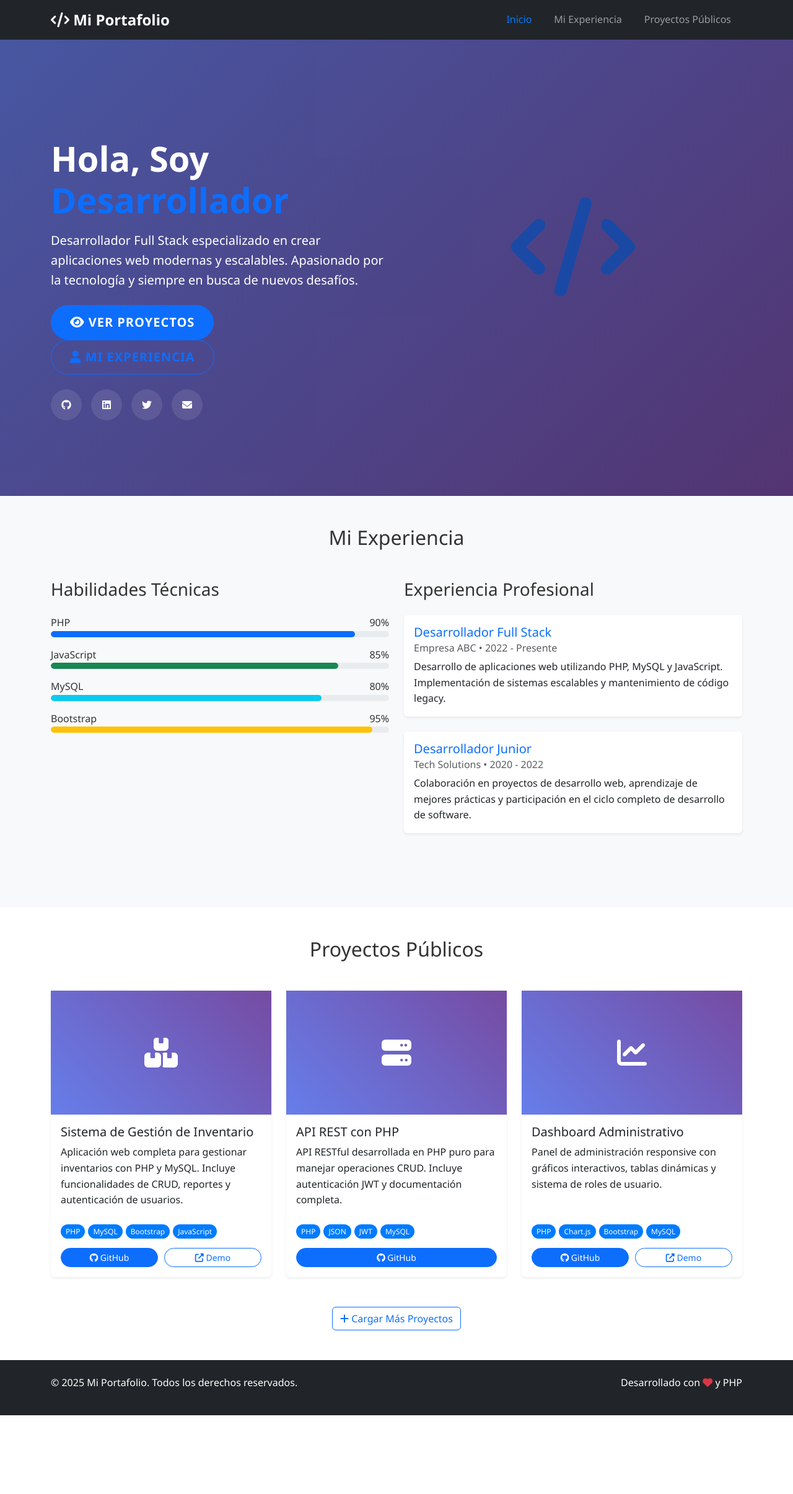
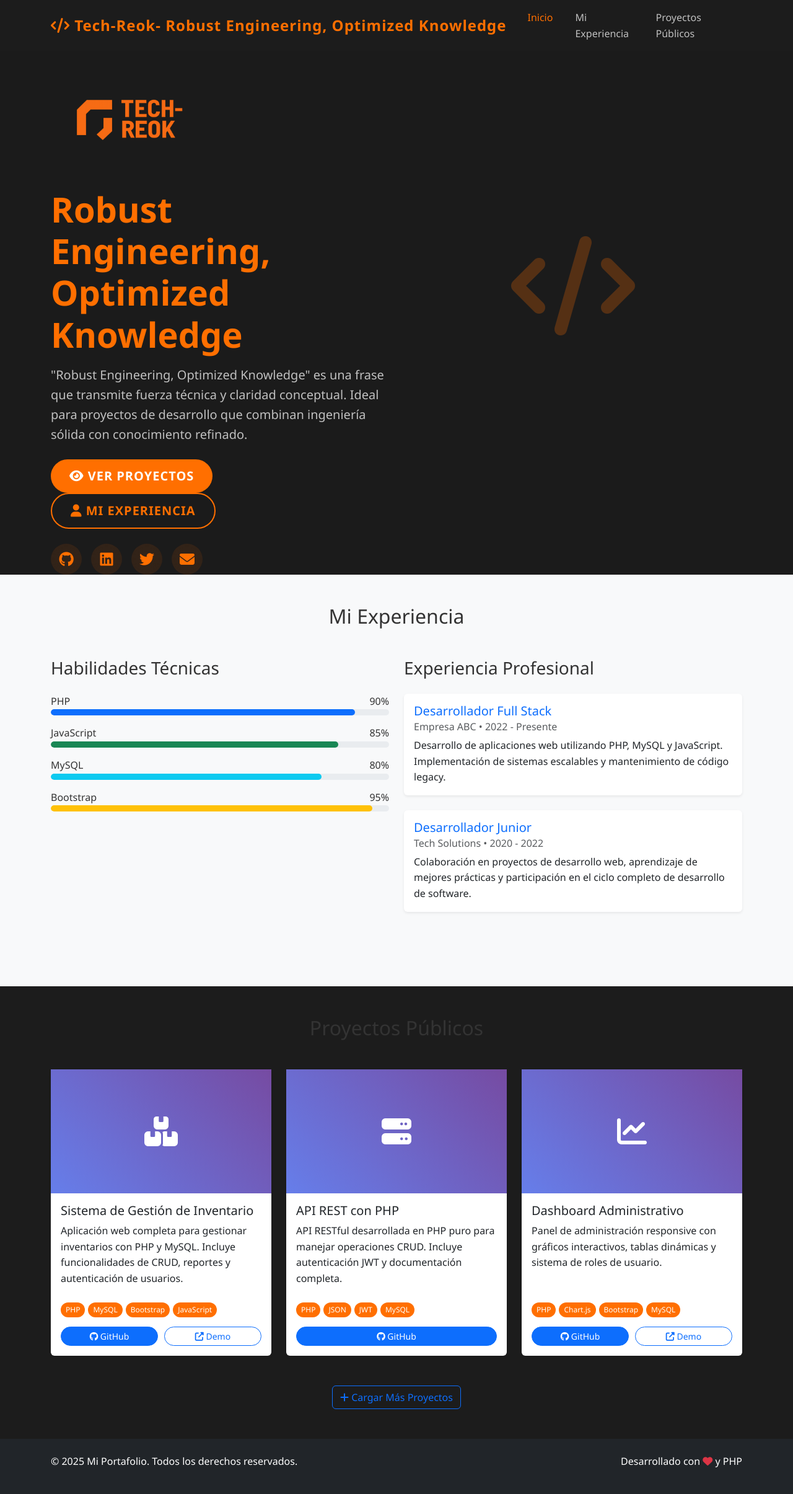
Before and after one commit to marcocantugea/techreok.com, a PHP site: page / in a window 1280 px wide. Shown: the whole page at 62% size. Before the commit the page ends 2283 px from the top, so only its background shows below. Run offline with PHP 8.4, Linux system fonts and the light colour scheme.

Commit message:
Update Dockerfile, styles, and index for improved deployment and design
- Enhanced Dockerfile with better permission settings and added dos2unix for line endings.
- Updated CSS variables for a vibrant color scheme and improved styling across components.
- Added logo images for branding.
- Created deploy script for easier project deployment via rsync.
- Modified index.php for updated title and branding, including logo integration.

```diff
--- a/assets/css/style.css
+++ b/assets/css/style.css
@@ -1,14 +1,23 @@
 /* Estilos personalizados para el portafolio */
 
+
 :root {
-    --primary-color: #007bff;
-    --secondary-color: #6c757d;
-    --success-color: #28a745;
-    --info-color: #17a2b8;
-    --warning-color: #ffc107;
-    --danger-color: #dc3545;
-    --light-color: #f8f9fa;
-    --dark-color: #343a40;
+    --primary-color: #FF6F00; /* Naranja vibrante */
+    --secondary-color: #00BFFF; /* Azul eléctrico */
+    --accent-color: #C0C0C0; /* Plata suave */
+    --background-color: #1C1C1C; /* Charcoal gris oscuro */
+    --text-color: #FF6F00; /* Naranja para textos destacados */
+    --light-color: #C0C0C0;
+    --dark-color: #1C1C1C;
+}
+
+body {
+    background: var(--background-color) !important;
+    color: var(--light-color);
+}
+
+html {
+    background: var(--background-color);
 }
 
 /* Estilos generales */
@@ -23,30 +32,37 @@
 }
 
 /* Navbar */
+.navbar {
+    background: var(--background-color) !important;
+}
 .navbar-brand {
     font-weight: bold;
     font-size: 1.5rem;
+    color: var(--primary-color) !important;
+    letter-spacing: 1px;
 }
-
 .navbar-nav .nav-link {
     font-weight: 500;
     margin: 0 10px;
+    color: var(--light-color) !important;
     transition: color 0.3s ease;
 }
-
 .navbar-nav .nav-link:hover,
 .navbar-nav .nav-link.active {
     color: var(--primary-color) !important;
 }
 
+
 /* Sección Hero */
 .hero-section {
-    background: linear-gradient(135deg, #667eea 0%, #764ba2 100%);
-    color: white;
+    background: var(--background-color);
+    color: var(--primary-color);
     position: relative;
     overflow: hidden;
+    min-height: 100vh;
+    display: flex;
+    align-items: center;
 }
-
 .hero-section::before {
     content: '';
     position: absolute;
@@ -54,7 +70,7 @@
     left: 0;
     right: 0;
     bottom: 0;
-    background: rgba(0, 0, 0, 0.3);
+    background: rgba(28, 28, 28, 0.7);
     z-index: 1;
 }
 
@@ -62,6 +78,7 @@
     position: relative;
     z-index: 2;
     padding-top: 100px;
+    color: var(--primary-color);
 }
 
 .hero-buttons .btn {
@@ -71,11 +88,20 @@
     text-transform: uppercase;
     letter-spacing: 1px;
     transition: all 0.3s ease;
+    background: var(--primary-color);
+    border: none;
+    color: #fff;
 }
-
+.hero-buttons .btn.btn-outline-primary {
+    background: transparent;
+    border: 2px solid var(--primary-color);
+    color: var(--primary-color);
+}
 .hero-buttons .btn:hover {
     transform: translateY(-2px);
-    box-shadow: 0 5px 15px rgba(0, 0, 0, 0.3);
+    box-shadow: 0 5px 15px rgba(255, 111, 0, 0.2);
+    background: var(--secondary-color);
+    color: #fff;
 }
 
 /* Enlaces sociales */
@@ -83,31 +109,38 @@
     display: flex;
     gap: 15px;
 }
-
 .social-link {
     display: inline-flex;
     align-items: center;
     justify-content: center;
     width: 50px;
     height: 50px;
-    background: rgba(255, 255, 255, 0.1);
-    color: white;
+    background: rgba(255, 111, 0, 0.1);
+    color: var(--primary-color);
     border-radius: 50%;
     text-decoration: none;
     transition: all 0.3s ease;
     backdrop-filter: blur(10px);
+    font-size: 1.5rem;
 }
-
 .social-link:hover {
-    background: rgba(255, 255, 255, 0.2);
-    color: white;
+    background: rgba(255, 111, 0, 0.2);
+    color: var(--secondary-color);
     transform: translateY(-3px);
 }
 
 /* Animación del código */
 .code-animation {
     animation: float 6s ease-in-out infinite;
+    color: var(--primary-color);
 }
+
+img.logo {
+  max-height: 180px;
+  width: auto;
+}
+
+
 
 @keyframes float {
     0% {
@@ -199,6 +232,8 @@
 /* Footer */
 footer {
     margin-top: auto;
+    background: #232323 !important;
+    color: var(--accent-color) !important;
 }
 
 /* Animaciones de entrada */
@@ -207,7 +242,6 @@
     transform: translateY(30px);
     transition: all 0.6s ease;
 }
-
 .fade-in.visible {
     opacity: 1;
     transform: translateY(0);
--- a/index.php
+++ b/index.php
@@ -6,7 +6,8 @@
 <head>
     <meta charset="UTF-8">
     <meta name="viewport" content="width=device-width, initial-scale=1.0">
-    <title>Mi Portafolio - Desarrollador</title>
+    <title>Tech-Reok- Robust Engineering,
+Optimized Knowledge</title>
 
     <!-- Bootstrap CSS -->
     <link href="https://cdn.jsdelivr.net/npm/bootstrap@5.3.0/dist/css/bootstrap.min.css" rel="stylesheet">
@@ -22,7 +23,8 @@
     <nav class="navbar navbar-expand-lg navbar-dark bg-dark fixed-top">
         <div class="container">
             <a class="navbar-brand" href="#inicio">
-                <i class="fas fa-code"></i> Mi Portafolio
+                <i class="fas fa-code"></i> Tech-Reok- Robust Engineering,
+Optimized Knowledge
             </a>
             <button class="navbar-toggler" type="button" data-bs-toggle="collapse" data-bs-target="#navbarNav">
                 <span class="navbar-toggler-icon"></span>
@@ -49,12 +51,15 @@
             <div class="row align-items-center min-vh-100">
                 <div class="col-lg-6">
                     <div class="hero-content">
-                        <h1 class="display-4 fw-bold mb-3">
-                            Hola, Soy <span class="text-primary">Desarrollador</span>
+                        <!-- Logo principal si está disponible -->
+                        <div class="mb-4">
+                            <img class="logo" src="assets/images/logo.png" alt="Logo TECH-REOK" onerror="this.style.display='none'">
+                        </div>
+                        <h1 class="display-4 fw-bold mb-3" style="color: #FF6F00;">
+                            Robust Engineering,<br>Optimized Knowledge
                         </h1>
-                        <p class="lead mb-4">
-                            Desarrollador Full Stack especializado en crear aplicaciones web modernas y escalables.
-                            Apasionado por la tecnología y siempre en busca de nuevos desafíos.
+                        <p class="lead mb-4" style="color: #C0C0C0;">
+                            "Robust Engineering, Optimized Knowledge" es una frase que transmite fuerza técnica y claridad conceptual. Ideal para proyectos de desarrollo que combinan ingeniería sólida con conocimiento refinado.
                         </p>
                         <div class="hero-buttons">
                             <a href="#proyectos" class="btn btn-primary btn-lg me-3">
@@ -75,7 +80,7 @@
                 <div class="col-lg-6">
                     <div class="hero-image text-center">
                         <div class="code-animation">
-                            <i class="fas fa-code fa-10x text-primary opacity-75"></i>
+                            <i class="fas fa-code fa-10x" style="color: #FF6F00; opacity: 0.85;"></i>
                         </div>
                     </div>
                 </div>
```
Also changed, not shown: assets/images/logo-slogan.png (added), assets/images/logo.png (added), 2 other files.
